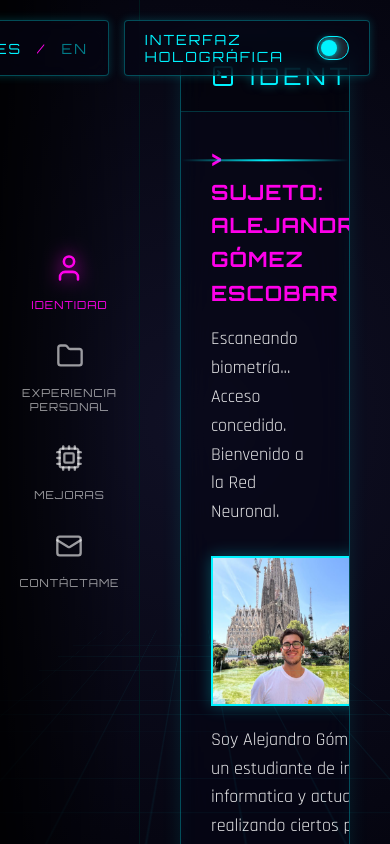
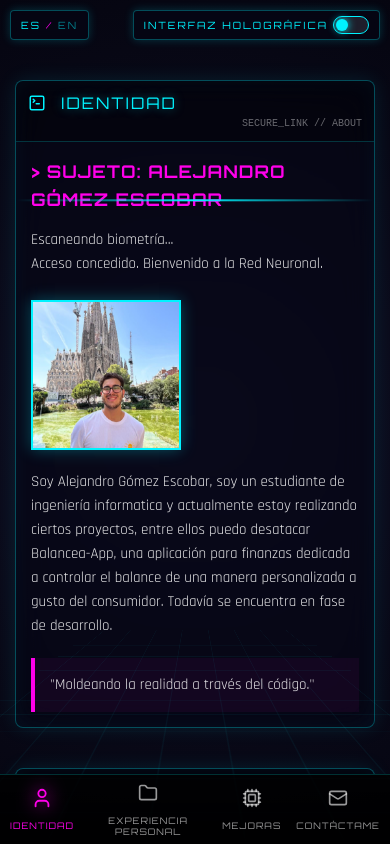
Before and after one commit to agomesc1503/Portfolio, a React (Vite) app: page / in a window 390 px wide. Built offline with nearby package versions, Linux system fonts and the light colour scheme.

Commit message:
Integración movil

```diff
--- a/src/index.css
+++ b/src/index.css
@@ -388,3 +388,110 @@ input:checked + .slider:before {
   0%, 100% { opacity: 1; }
   50% { opacity: 0; }
 }
+
+/* Responsive Design for Mobile */
+@media screen and (max-width: 768px) {
+  .cyber-desktop {
+    flex-direction: column;
+    height: 100dvh;
+  }
+
+  .cyber-sidebar {
+    width: 100%;
+    height: 70px;
+    flex-direction: row;
+    border-right: none;
+    border-top: 1px solid rgba(0, 243, 255, 0.2);
+    gap: 5px;
+    justify-content: space-around;
+    padding: 0 5px;
+    background: linear-gradient(0deg, rgba(0,0,0,0.95) 0%, rgba(0,0,0,0.8) 100%);
+    order: 2;
+    z-index: 100;
+  }
+
+  .cyber-icon {
+    font-size: 9px;
+  }
+
+  .cyber-icon svg {
+    width: 20px;
+    height: 20px;
+    margin-bottom: 4px;
+  }
+
+  .hologram-panel-container {
+    padding: 15px;
+    gap: 40px;
+    order: 1;
+    padding-top: 80px; /* Space for the top controls */
+  }
+
+  .top-controls {
+    top: 10px !important;
+    right: 10px !important;
+    left: 10px !important;
+    justify-content: space-between !important;
+    gap: 5px !important;
+  }
+
+  .theme-switch-container {
+    padding: 5px 10px;
+    font-size: 10px;
+    gap: 5px;
+  }
+
+  .switch {
+    width: 36px;
+    height: 18px;
+  }
+
+  .slider:before {
+    height: 12px;
+    width: 12px;
+    left: 2px;
+    bottom: 2px;
+  }
+
+  input:checked + .slider:before {
+    transform: translateX(18px);
+  }
+
+  .hologram-header {
+    padding: 12px;
+    flex-direction: column;
+    align-items: flex-start;
+    gap: 5px;
+  }
+
+  .hologram-title {
+    font-size: 16px;
+    letter-spacing: 2px;
+  }
+
+  .hologram-title svg {
+    width: 18px;
+    height: 18px;
+  }
+
+  .hologram-header div:last-child {
+    font-size: 10px;
+    align-self: flex-end;
+  }
+
+  .hologram-content {
+    padding: 15px;
+    font-size: 15px;
+  }
+
+  .pro-terminal {
+    padding: 20px;
+    padding-top: 80px;
+    font-size: 14px;
+  }
+
+  .pro-terminal input {
+    font-size: 14px;
+    width: 70%;
+  }
+}
```
Also changed, not shown: 1 other file (tests, documents, lock files or other folders).
